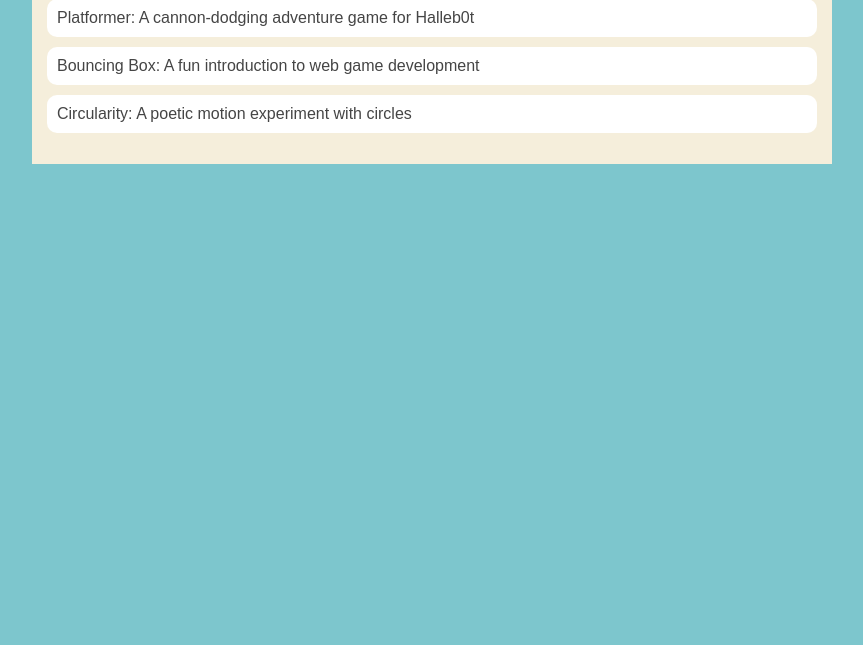
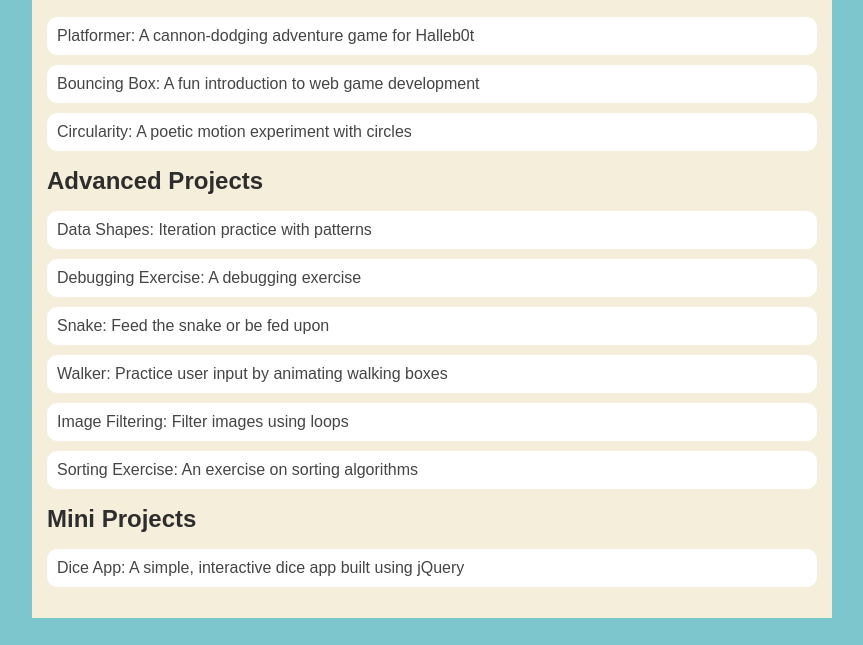
Before and after one commit to joshaewilliams/joshaewilliams.github.io, a plain HTML site: page portfolio.html in a window 1280 px wide. Shown: the part 155-800 px from the top of the page, without its empty margins (208-1071 px from the left). Drawn offline with Linux system fonts and the light colour scheme.

Commit message:
begin todo 3

```diff
--- a/portfolio.html
+++ b/portfolio.html
@@ -23,6 +23,7 @@
       <main>
          <div class="content">
     <h1>Portfolio</h1>
+    h2>Fundamentals Projects</h2>
     <ul id="portfolio">
       <li>
   <a href="fsd-projects/platformer/">Platformer: A cannon-dodging adventure game for Halleb0t</a>
@@ -34,6 +35,19 @@
   <a href="fsd-projects/circularity/">Circularity: A poetic motion experiment with circles</a>
 </li>
     </ul>
+    <h2>Advanced Projects</h2>
+<ul id ="portfolio">
+    <li><a href="asd-projects/data-shapes"> Data Shapes: Iteration practice with patterns</a></li>
+    <li><a href="asd-projects/debugging-exercise"> Debugging Exercise: A debugging exercise</a></li>
+    <li><a href="asd-projects/snake">Snake: Feed the snake or be fed upon</a></li>
+    <li><a href="asd-projects/walker">Walker: Practice user input by animating walking boxes</a></li>
+    <li><a href="asd-projects/image-filtering">Image Filtering: Filter images using loops</a></li>
+    <li><a href="asd-projects/sorting">Sorting Exercise: An exercise on sorting algorithms</a></li>
+</ul>
+<h2>Mini Projects</h2>
+<ul id ="portfolio">
+    <li><a href="asd-projects/dice-app"> Dice App: A simple, interactive dice app built using jQuery</a></li>
+</ul>
   </div>
       </main>
     </div>
```
Also changed, not shown: asd-projects/debugging-exercise/index.js (+6 -6 lines).
